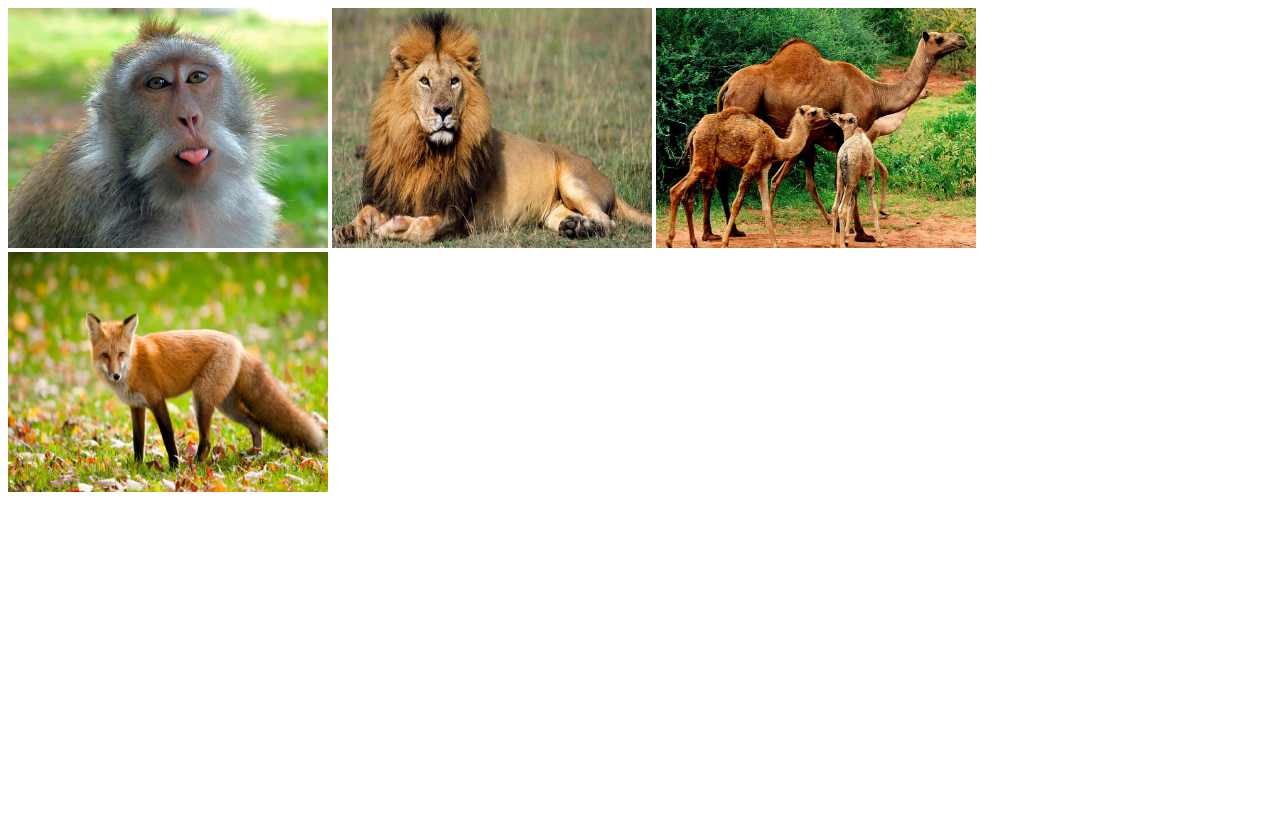
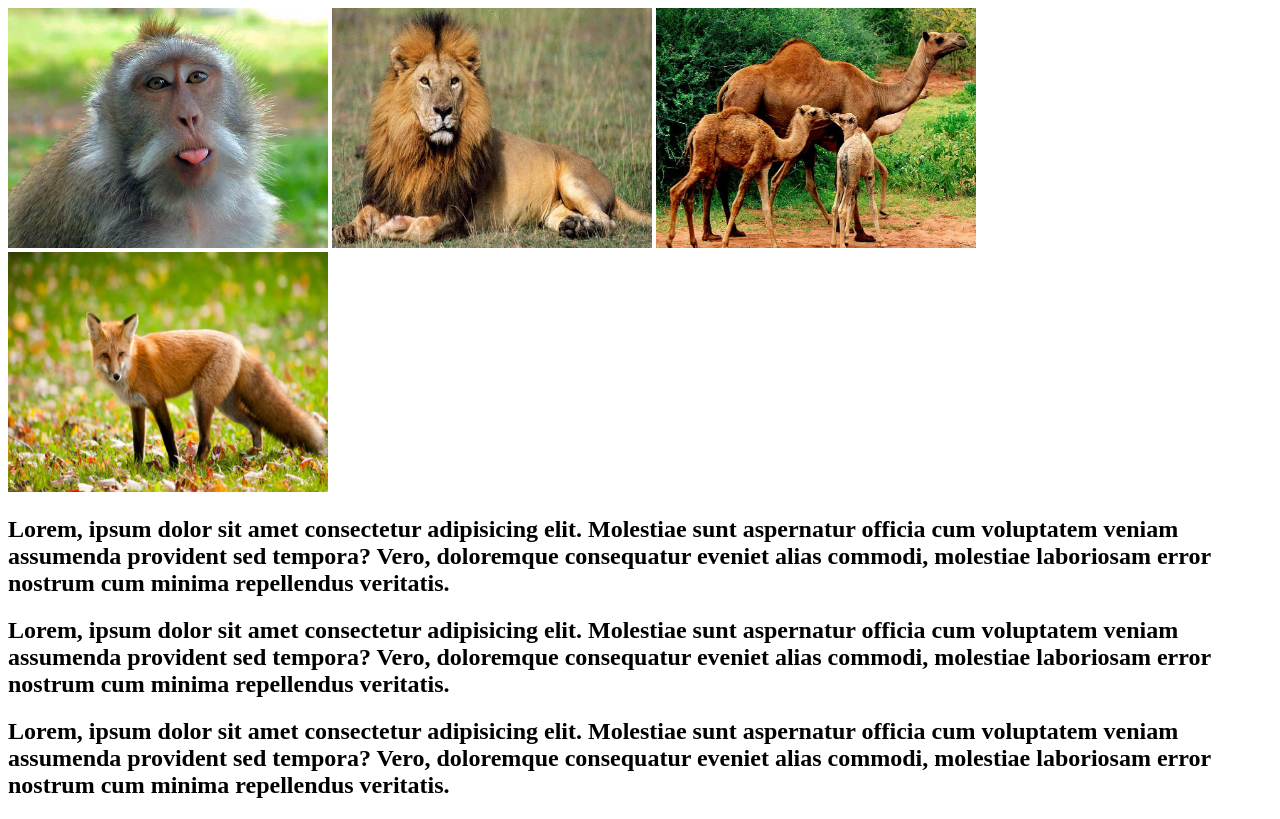
Before and after one commit to PittMadison/Bootcamp_9, a plain HTML site: page lesson_1/index.html in a window 1280 px wide. Shown: the part 112-931 px from the top of the page. Before the commit the page ends 800 px from the top, so only its background shows below. Drawn offline with Linux system fonts and the light colour scheme.

Commit message:
animals description added

```diff
--- a/lesson_1/index.html
+++ b/lesson_1/index.html
@@ -18,6 +18,11 @@
     <img src="./img/camels.jpg" width="320" height="240" alt="camels">
     <img src="./img/fox.jpg" width="320" height="240" alt="fox">
 </section>
+<section class="animals description">
+    <h2>Lorem, ipsum dolor sit amet consectetur adipisicing elit. Molestiae sunt aspernatur officia cum voluptatem veniam assumenda provident sed tempora? Vero, doloremque consequatur eveniet alias commodi, molestiae laboriosam error nostrum cum minima repellendus veritatis.</h2>
+    <h2>Lorem, ipsum dolor sit amet consectetur adipisicing elit. Molestiae sunt aspernatur officia cum voluptatem veniam assumenda provident sed tempora? Vero, doloremque consequatur eveniet alias commodi, molestiae laboriosam error nostrum cum minima repellendus veritatis.</h2>
+    <h2>Lorem, ipsum dolor sit amet consectetur adipisicing elit. Molestiae sunt aspernatur officia cum voluptatem veniam assumenda provident sed tempora? Vero, doloremque consequatur eveniet alias commodi, molestiae laboriosam error nostrum cum minima repellendus veritatis.</h2>
+</section>
     </main>
     <footer></footer>
 </body>
```
